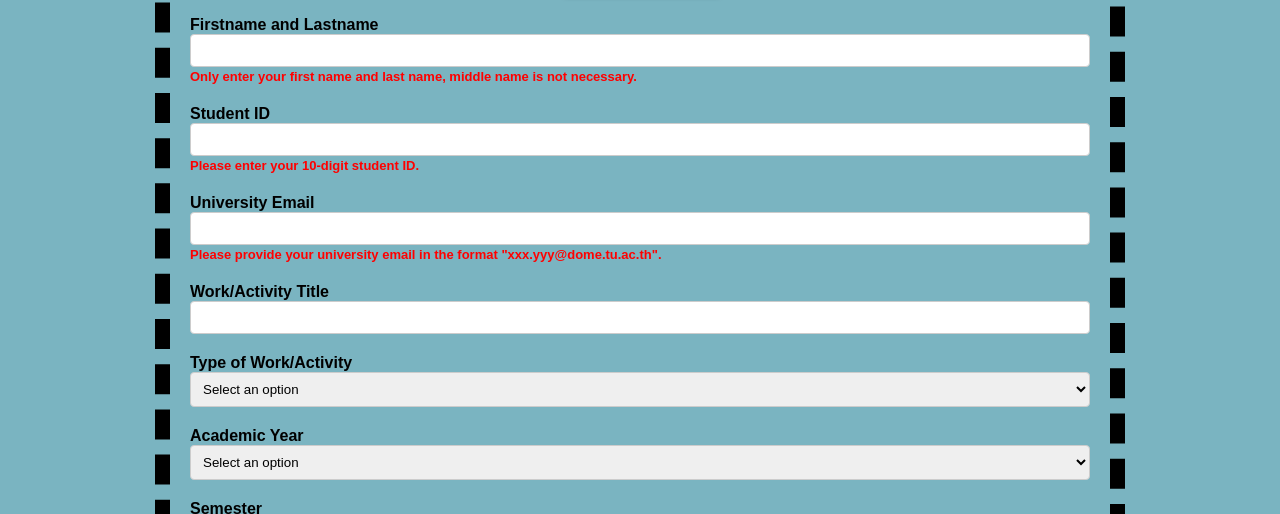
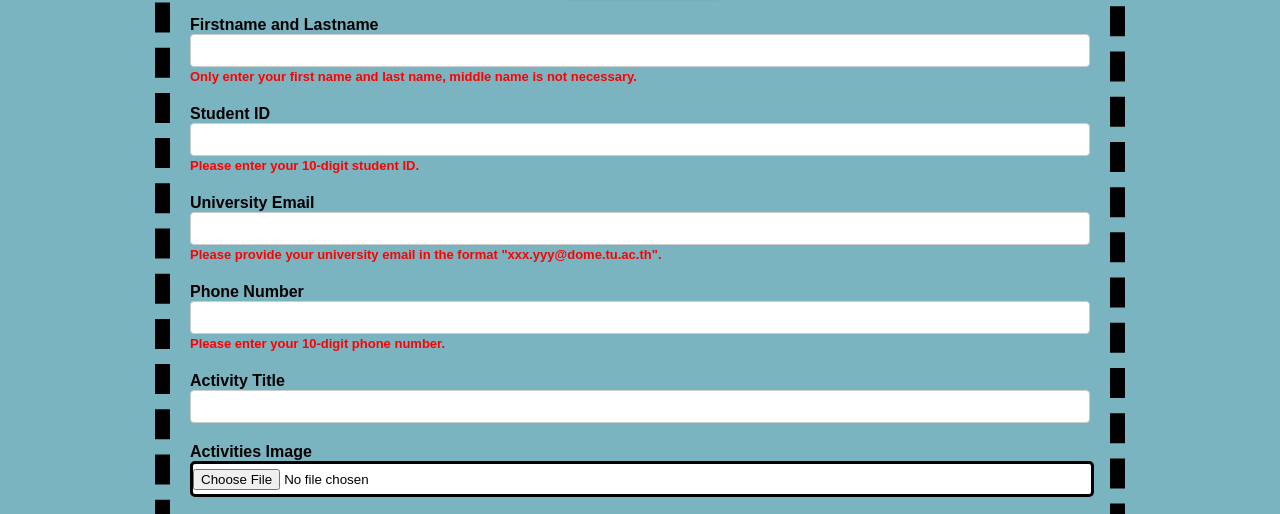
Before and after one commit to Pawee77/CS100-project-G01, a plain HTML site: page Our_activities.html in a window 1280 px wide. Shown: the part 257-771 px from the top of the page. Drawn offline with Linux system fonts and the light colour scheme; files whose address does not match are found by name.

Commit message:
third commit

```diff
--- a/Our_activities.html
+++ b/Our_activities.html
@@ -70,32 +70,25 @@
         <span id="emailError" class="error"></span>
       </div>
 
+      <!-- Phone number Field -->
+      <div class="form-group">
+        <label for="studentID">Phone Number</label>
+        <input type="text" id="Phonenumber" name="Phonenumber" />
+        <strong>Please enter your 10-digit phone number.</strong>
+        <span id="PhonenumberError" class="error"></span>
+      </div>
+
       <!-- Work/Activity Title Field -->
       <div class="form-group">
-        <label for="workTitle">Work/Activity Title</label>
+        <label for="workTitle">Activity Title</label>
         <input type="text" id="workTitle" name="workTitle" />
       </div>
 
       <!-- Type of Work/Activity Field -->
       <div class="form-group">
-        <label for="activityType">Type of Work/Activity</label>
-        <select id="activityType" name="activityType">
-          <option value="" disabled selected>Select an option</option>
-        </select>
+        <label for="activityType">Activities Image</label>
+        <input type="file" name="Img">
       </div>
-      <!-- <div class="form-group">
-        <label for="activityType">Type of Work/Activity</label>
-        <select id="activityType" name="activityType">
-          <option value="" disabled selected>Select an option</option>
-          <option value="Course">Course</option>
-          <option value="Activity">Activity</option>
-          <option value="Work">Work</option>
-          <option value="Research">Research</option>
-          <option value="Sports">Sports</option>
-          <option value="Competition">Competition</option>
-          <option value="Computer Science">Computer Science</option>
-        </select>
-      </div> -->
 
       <!-- Academic Year Field -->
       <div class="form-group">
--- a/css/activities.css
+++ b/css/activities.css
@@ -48,6 +48,15 @@ body {
   .form-group strong{
     color: red;
     font-size: small;
+  }
+  /* styling for form group file */
+  .form-group input[type="file"]{
+   width: 898px;
+   height: 25px;
+   border: solid black;
+   border-radius: 5px;
+   background-color: white;
+   padding-top: 5px;
   }
 
   /* Styling for various form input types */
```
